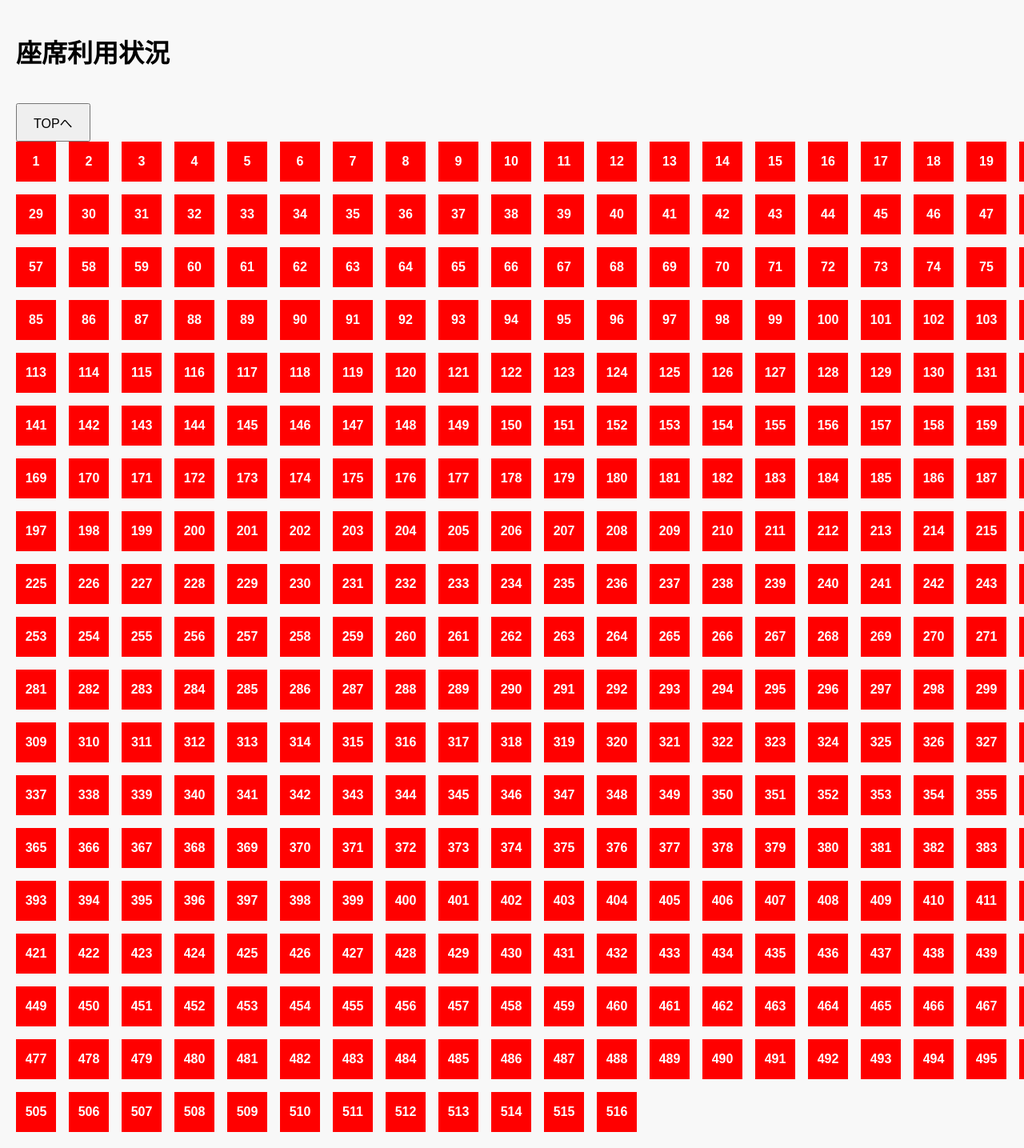
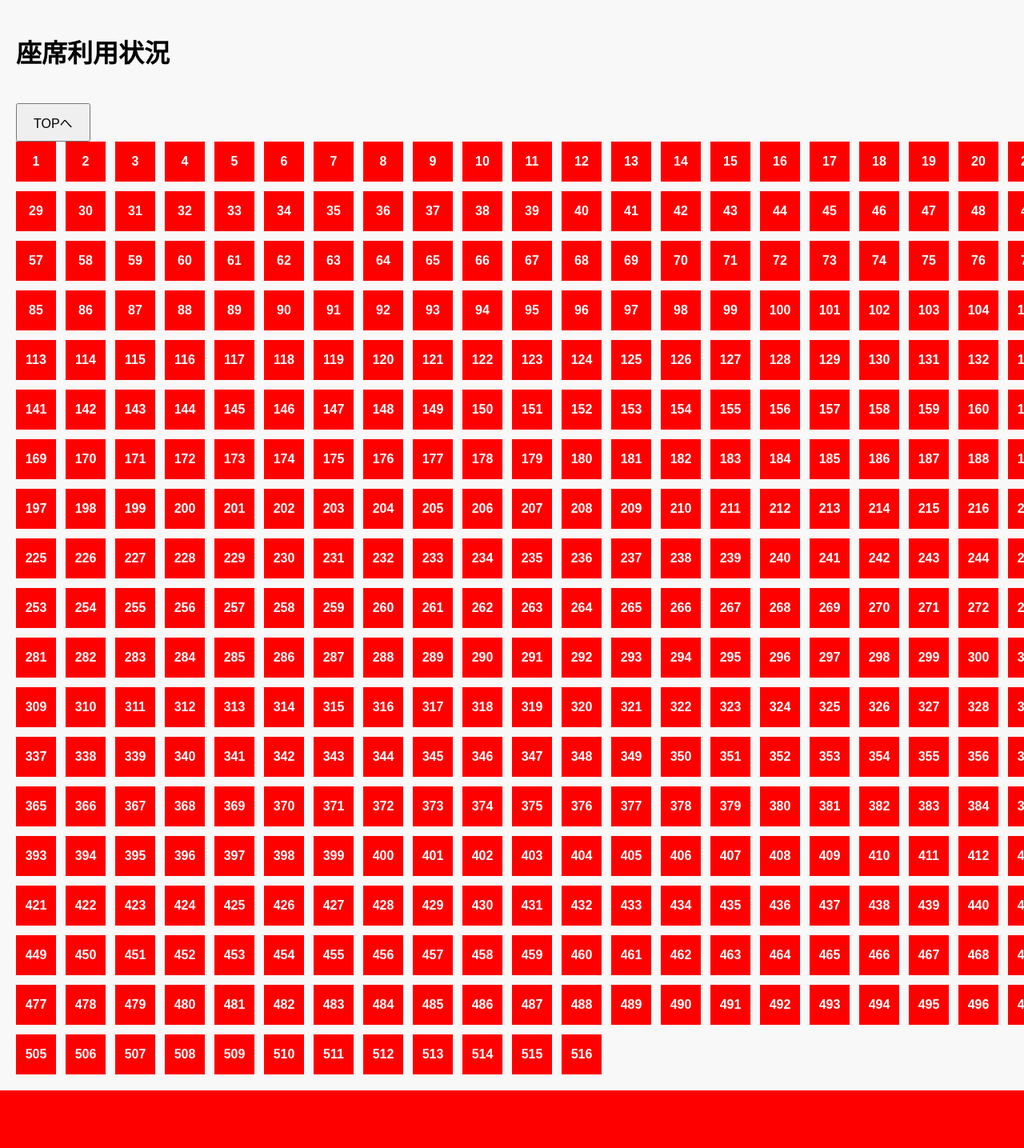
Before and after one commit to yabukilab/shimoda-b, a PHP site: page /disp_seat.php in a window 1280 px wide; the page is wider, and only the part inside the window is pictured. Shown: that part at 80% size. After the commit the page ends 1363 px from the top of that part, so only its background shows below. Run offline with PHP 8.4, Linux system fonts and the light colour scheme; data comes from the database, SQL or seed files in the repository.

Commit message:
ｓｓｓ

```diff
--- a/htdocs/seat_styles.css
+++ b/htdocs/seat_styles.css
@@ -8,7 +8,7 @@ body {
 .seat-container {
     display: grid;
     grid-template-columns: repeat(28, 1fr);
-    gap: 16px;
+    gap: 12px;
 }
 
 .seat {
```
